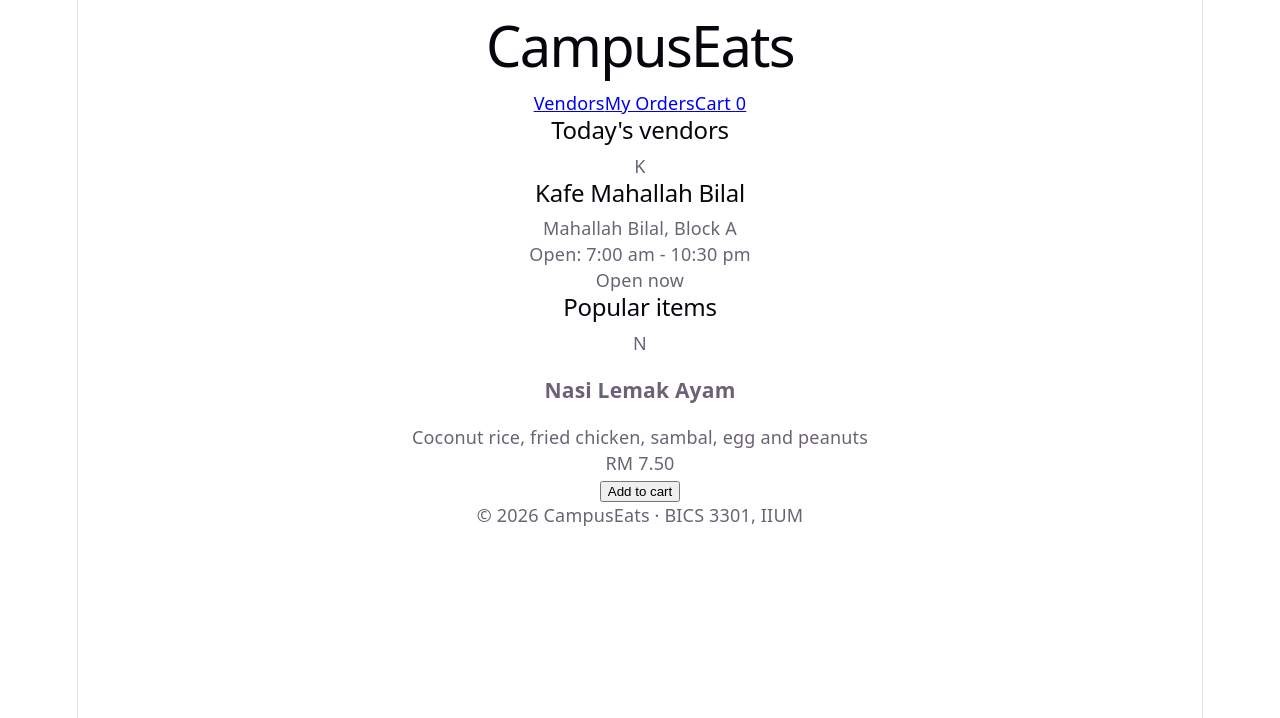
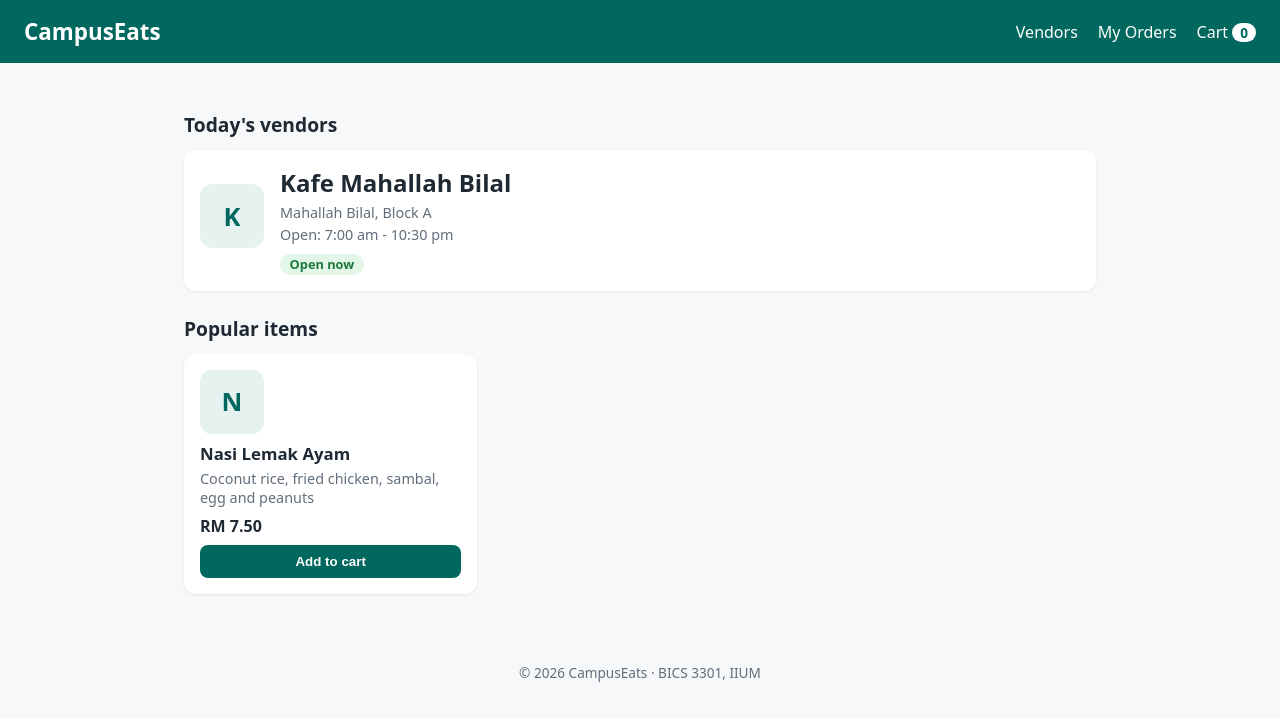
Before and after one commit to NotHriz/campuseats-2410063, a React (Vite) app: page / in a window 1280 px wide. Shown: the top 718 px of the page. Built offline with nearby package versions, Linux system fonts and the light colour scheme.

Commit message:
feature: updated css

```diff
--- a/src/index.css
+++ b/src/index.css
@@ -1,111 +1,156 @@
+/* =====================================================================
+   CampusEats starter CSS (BICS 3301): complete, Weeks 1 to 11
+   Paste ALL of this into src/index.css once, in Week 1, and leave it.
+   Rules for later weeks (cart, forms, login, dashboard, offline banner…)
+   do nothing until you build the components that use them.
+   You do not need to write CSS in this course; focus on React.
+   ===================================================================== */
+
 :root {
-  --text: #6b6375;
-  --text-h: #08060d;
-  --bg: #fff;
-  --border: #e5e4e7;
-  --code-bg: #f4f3ec;
-  --accent: #aa3bff;
-  --accent-bg: rgba(170, 59, 255, 0.1);
-  --accent-border: rgba(170, 59, 255, 0.5);
-  --social-bg: rgba(244, 243, 236, 0.5);
-  --shadow:
-    rgba(0, 0, 0, 0.1) 0 10px 15px -3px, rgba(0, 0, 0, 0.05) 0 4px 6px -2px;
-
-  --sans: system-ui, 'Segoe UI', Roboto, sans-serif;
-  --heading: system-ui, 'Segoe UI', Roboto, sans-serif;
-  --mono: ui-monospace, Consolas, monospace;
-
-  font: 18px/145% var(--sans);
-  letter-spacing: 0.18px;
-  color-scheme: light dark;
+  --green: #00685e;
+  --green-light: #e6f2f0;
+  --text: #1f2933;
+  --muted: #616e7c;
+  --bg: #f7f8fa;
+  --radius: 12px;
+  font-family: system-ui, -apple-system, 'Segoe UI', Roboto, sans-serif;
   color: var(--text);
   background: var(--bg);
-  font-synthesis: none;
-  text-rendering: optimizeLegibility;
-  -webkit-font-smoothing: antialiased;
-  -moz-osx-font-smoothing: grayscale;
-
-  @media (max-width: 1024px) {
-    font-size: 16px;
-  }
 }
 
-@media (prefers-color-scheme: dark) {
-  :root {
-    --text: #9ca3af;
-    --text-h: #f3f4f6;
-    --bg: #16171d;
-    --border: #2e303a;
-    --code-bg: #1f2028;
-    --accent: #c084fc;
-    --accent-bg: rgba(192, 132, 252, 0.15);
-    --accent-border: rgba(192, 132, 252, 0.5);
-    --social-bg: rgba(47, 48, 58, 0.5);
-    --shadow:
-      rgba(0, 0, 0, 0.4) 0 10px 15px -3px, rgba(0, 0, 0, 0.25) 0 4px 6px -2px;
-  }
+* { box-sizing: border-box; }
+body { margin: 0; }
 
-  #social .button-icon {
-    filter: invert(1) brightness(2);
-  }
+.header {
+  display: flex;
+  justify-content: space-between;
+  align-items: center;
+  padding: 1rem 1.5rem;
+  background: var(--green);
+  color: #fff;
+}
+.logo { margin: 0; font-size: 1.4rem; }
+.nav { display: flex; gap: 1.25rem; }
+.nav a { color: #fff; text-decoration: none; }
+.badge {
+  background: #fff;
+  color: var(--green);
+  border-radius: 999px;
+  padding: 0 0.5rem;
+  font-weight: 700;
+  font-size: 0.85rem;
 }
 
-body {
-  margin: 0;
+.container { max-width: 960px; margin: 0 auto; padding: 1.5rem; }
+.section-title { font-size: 1.2rem; margin: 1.5rem 0 0.75rem; }
+.grid { display: grid; grid-template-columns: repeat(auto-fill, minmax(220px, 1fr)); gap: 1rem; }
+
+.card {
+  background: #fff;
+  border-radius: var(--radius);
+  padding: 1rem;
+  box-shadow: 0 1px 3px rgba(0, 0, 0, 0.08);
+}
+.card h2, .card h3 { margin: 0 0 0.25rem; }
+.vendor-card { display: flex; gap: 1rem; align-items: center; }
+.thumb {
+  width: 64px; height: 64px; flex-shrink: 0;
+  display: grid; place-items: center;
+  background: var(--green-light); color: var(--green);
+  border-radius: var(--radius); font-size: 1.6rem; font-weight: 700;
+  margin-bottom: 0.5rem;
+}
+.muted { color: var(--muted); margin: 0.2rem 0; font-size: 0.9rem; }
+.price { font-weight: 700; margin: 0.5rem 0; }
+.status { display: inline-block; margin-top: 0.4rem; padding: 0.1rem 0.6rem; border-radius: 999px; font-size: 0.8rem; font-weight: 600; }
+.status.open { background: #e3f7e8; color: #1b7a3a; }
+.status.closed { background: #fdecea; color: #b3261e; }
+.btn {
+  width: 100%; padding: 0.55rem; border: 0; border-radius: 8px;
+  background: var(--green); color: #fff; font-weight: 600; cursor: pointer;
+}
+.btn:disabled { background: #c5cbd3; cursor: not-allowed; }
+
+.footer { text-align: center; color: var(--muted); padding: 2rem 1rem; font-size: 0.85rem; }
+
+/* Week 2 additions */
+.vendor-grid { display: grid; grid-template-columns: repeat(auto-fill, minmax(280px, 1fr)); gap: 1rem; }
+button.card { font: inherit; color: inherit; text-align: left; border: 2px solid transparent; cursor: pointer; width: 100%; }
+button.card:hover { border-color: var(--green-light); }
+.vendor-card.selected { border-color: var(--green); }
+.card h3 { font-size: 1.05rem; }
+.tag { display: inline-block; margin: 0 0 0.3rem; padding: 0.05rem 0.5rem; border-radius: 999px; background: var(--green-light); color: var(--green); font-size: 0.75rem; font-weight: 600; }
+
+/* Week 3 additions */
+.link { background: none; border: 0; padding: 0; font: inherit; color: #fff; cursor: pointer; }
+.link.danger { color: #b3261e; font-size: 0.9rem; }
+.cart-layout { display: grid; grid-template-columns: 2fr 1fr; gap: 1rem; align-items: start; }
+@media (max-width: 720px) { .cart-layout { grid-template-columns: 1fr; } }
+.cart-list { list-style: none; margin: 0; padding: 0; }
+.cart-line { display: grid; grid-template-columns: 1fr auto auto auto; gap: 1rem; align-items: center; padding: 0.75rem 0; border-bottom: 1px solid #e4e7eb; }
+.cart-name { margin: 0; font-weight: 600; }
+.qty { display: flex; align-items: center; gap: 0.5rem; }
+.qty button { width: 32px; height: 32px; border-radius: 8px; border: 1px solid #c5cbd3; background: #fff; cursor: pointer; font-size: 1.1rem; }
+.line-total { font-weight: 600; margin: 0; }
+.cart-total { text-align: right; font-size: 1.15rem; font-weight: 700; margin: 1rem 0 0; }
+.form { display: flex; flex-direction: column; gap: 0.35rem; }
+.form label { font-weight: 600; font-size: 0.9rem; margin-top: 0.5rem; }
+.form input, .form select { padding: 0.5rem; border: 1px solid #c5cbd3; border-radius: 8px; font: inherit; }
+.form .btn { margin-top: 1rem; }
+.field-error { color: #b3261e; font-size: 0.85rem; margin: 0; }
+.error { border-left: 4px solid #b3261e; }
+
+/* Week 4 additions */
+.nav a.active { text-decoration: underline; text-underline-offset: 6px; }
+.logo-link { color: #fff; text-decoration: none; }
+a.card { text-decoration: none; color: inherit; border: 2px solid transparent; }
+a.card:hover { border-color: var(--green-light); }
+.container a { color: var(--green); }
+.order-list { list-style: none; padding: 0; display: grid; gap: 0.75rem; }
+.container a.card { color: inherit; }
+
+/* Week 5 additions */
+.auth-page { max-width: 420px; margin: 2rem auto; }
+.auth-page h2 { margin: 0 0 0.5rem; }
+.btn-outline { background: #fff; color: var(--green); border: 1px solid var(--green); margin-top: 0.5rem; }
+.user-name { opacity: 0.9; font-size: 0.9rem; }
+.nav { align-items: center; }
+
+/* Week 6 additions */
+.status-steps { display: flex; gap: 0.4rem; list-style: none; padding: 0; margin: 0.5rem 0 0; flex-wrap: wrap; }
+.status-steps li { padding: 0.15rem 0.6rem; border-radius: 999px; background: #eef0f3; color: var(--muted); font-size: 0.8rem; font-weight: 600; }
+.status-steps li.done { background: var(--green); color: #fff; }
+
+/* Week 7 additions */
+.row { display: flex; justify-content: space-between; align-items: center; gap: 1rem; }
+.btn-small { width: auto; padding: 0.4rem 0.8rem; }
+.dash-grid { display: grid; grid-template-columns: 2fr 1fr; gap: 1rem; margin-top: 1rem; align-items: start; }
+@media (max-width: 720px) { .dash-grid { grid-template-columns: 1fr; } }
+.photo { width: 100%; height: 140px; object-fit: cover; border-radius: 8px; margin-bottom: 0.5rem; }
+
+/* Week 10: service worker messages */
+.toast {
+  position: fixed; right: 1rem; bottom: 1rem; z-index: 10;
+  display: flex; align-items: center; gap: 0.75rem;
+  background: #12302d; color: #fff; padding: 0.75rem 1rem;
+  border-radius: var(--radius); box-shadow: 0 4px 16px rgba(0, 0, 0, 0.2);
+}
+.toast button { background: #e8a33d; color: #12302d; border: 0; border-radius: 8px; padding: 0.4rem 0.8rem; font-weight: 600; cursor: pointer; }
+.toast button.link-dark { background: transparent; color: #bfd8d5; text-decoration: underline; }
+
+/* Week 11: offline-first */
+.offline-banner {
+  background: #fff4e0; color: #7a4b00; border-bottom: 1px solid #f0d6a8;
+  padding: 0.6rem 1.5rem; text-align: center; font-size: 0.95rem;
+}
+.pending-badge {
+  display: inline-block; margin: 0.25rem 0; padding: 0.15rem 0.6rem;
+  background: #fff4e0; color: #7a4b00; border-radius: 999px; font-size: 0.85rem; font-weight: 600;
 }
 
-#root {
-  width: 1126px;
-  max-width: 100%;
-  margin: 0 auto;
-  text-align: center;
-  border-inline: 1px solid var(--border);
-  min-height: 100svh;
-  display: flex;
-  flex-direction: column;
-  box-sizing: border-box;
+/* Week 9: an installable app must fit a phone screen */
+@media (max-width: 640px) {
+  .header { flex-wrap: wrap; gap: 0.5rem; padding: 0.75rem 1rem; }
+  .nav { flex-wrap: wrap; gap: 0.4rem 1rem; font-size: 0.95rem; }
+  .container { padding: 1rem; }
 }
-
-h1,
-h2 {
-  font-family: var(--heading);
-  font-weight: 500;
-  color: var(--text-h);
-}
-
-h1 {
-  font-size: 56px;
-  letter-spacing: -1.68px;
-  margin: 32px 0;
-  @media (max-width: 1024px) {
-    font-size: 36px;
-    margin: 20px 0;
-  }
-}
-h2 {
-  font-size: 24px;
-  line-height: 118%;
-  letter-spacing: -0.24px;
-  margin: 0 0 8px;
-  @media (max-width: 1024px) {
-    font-size: 20px;
-  }
-}
-p {
-  margin: 0;
-}
-
-code,
-.counter {
-  font-family: var(--mono);
-  display: inline-flex;
-  border-radius: 4px;
-  color: var(--text-h);
-}
-
-code {
-  font-size: 15px;
-  line-height: 135%;
-  padding: 4px 8px;
-  background: var(--code-bg);
-}
```
